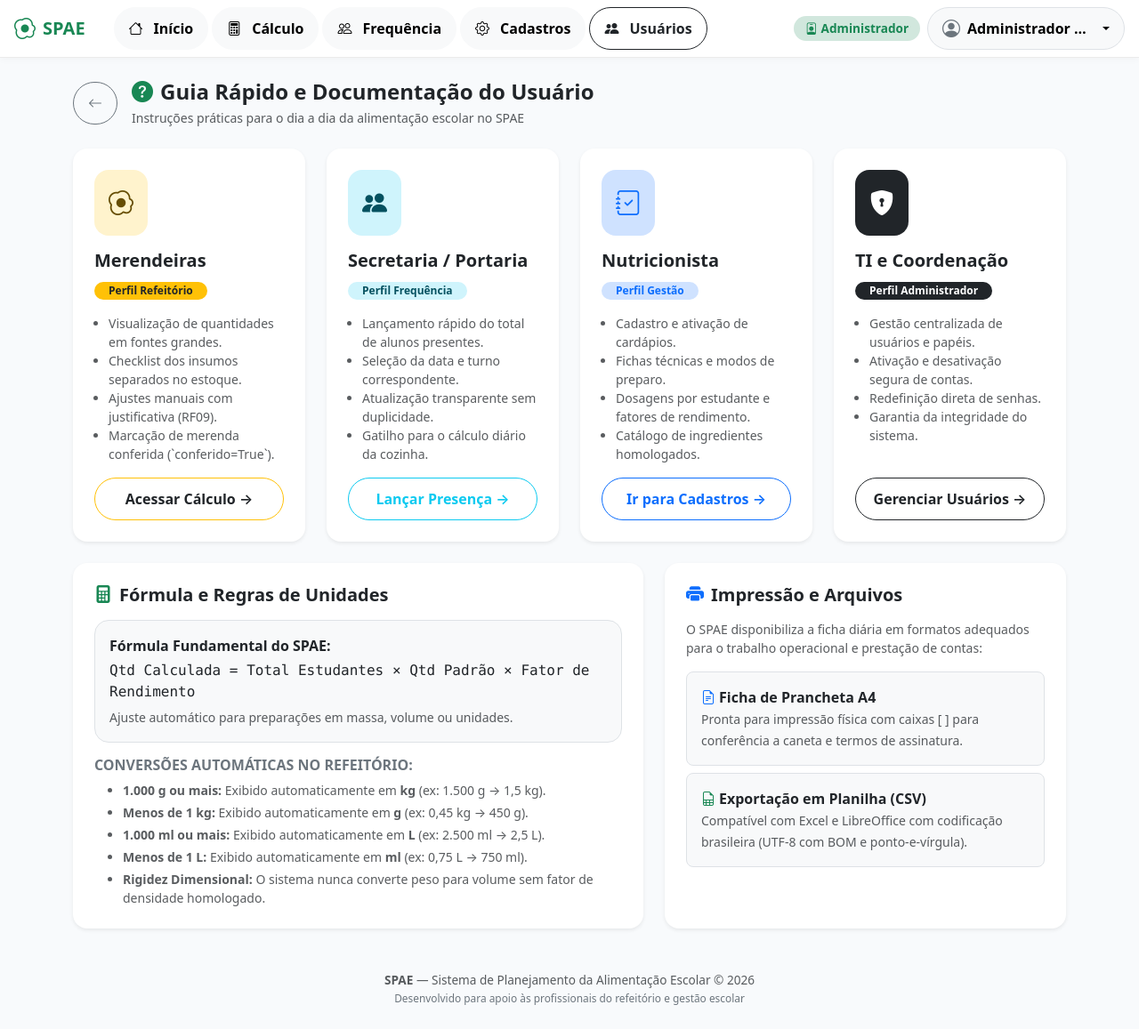
After one commit to isabellawilliams-ops/projeto_integrador_merenda, a Django app: page /ajuda/ in a window 1280 px wide. The commit adds this page. Shown: the whole page at 89% size. Run offline with Django 5.2, Linux system fonts and the light colour scheme; a user stored in the database is signed in.

Commit message:
docs(manual): add user manual and initial view templates for SPAE system

```diff
--- a/merenda/urls.py
+++ b/merenda/urls.py
@@ -6,6 +6,7 @@ urlpatterns = [
     path('', views.home_view, name='home'),
     path('login/', views.SPALoginView.as_view(), name='login'),
     path('logout/', views.logout_view, name='logout'),
+    path('ajuda/', views.ajuda_view, name='ajuda'),
     path('meu-perfil/', views.meu_perfil_view, name='meu_perfil'),
     path('alterar-senha/', views.alterar_senha_view, name='alterar_senha'),
 
--- a/merenda/views.py
+++ b/merenda/views.py
@@ -83,6 +83,12 @@ def logout_view(request):
         messages.info(request, "Sessão encerrada com sucesso.")
         logout(request)
     return redirect('login')
+
+
+@login_required
+def ajuda_view(request):
+    """Exibe o guia rápido interativo e a documentação do usuário no sistema."""
+    return render(request, 'ajuda.html')
 
 
 # ========================================================
--- /dev/null
+++ b/templates/ajuda.html
@@ -0,0 +1,159 @@
+{% extends 'base.html' %}
+{% load static %}
+
+{% block title %}Ajuda e Guia Rápido — SPAE{% endblock %}
+
+{% block content %}
+<div class="container py-4">
+
+    <!-- Header -->
+    <div class="d-flex align-items-center gap-3 mb-4">
+        <a href="{% url 'home' %}" class="btn btn-outline-secondary btn-sm rounded-pill px-3 py-2" title="Voltar ao início">
+            <i class="bi bi-arrow-left"></i>
+        </a>
+        <div>
+            <h1 class="h4 fw-bold text-dark mb-1">
+                <i class="bi bi-question-circle-fill text-success me-2"></i>Guia Rápido e Documentação do Usuário
+            </h1>
+            <p class="text-muted small mb-0">Instruções práticas para o dia a dia da alimentação escolar no SPAE</p>
+        </div>
+    </div>
+
+    <!-- Cards de Perfis -->
+    <div class="row g-4 mb-4">
+        <!-- 1. Refeitório -->
+        <div class="col-12 col-md-6 col-lg-3">
+            <div class="card border-0 shadow-sm rounded-4 h-100 bg-white p-4 d-flex flex-column justify-content-between">
+                <div>
+                    <div class="p-3 bg-warning-subtle text-warning-emphasis rounded-4 fs-3 mb-3 d-inline-block">
+                        <i class="bi bi-egg-fried"></i>
+                    </div>
+                    <h2 class="h5 fw-bold text-dark mb-2">Merendeiras</h2>
+                    <span class="badge bg-warning text-dark rounded-pill px-3 py-1 small mb-3">Perfil Refeitório</span>
+                    <ul class="text-muted small ps-3 mb-3">
+                        <li>Visualização de quantidades em fontes grandes.</li>
+                        <li>Checklist dos insumos separados no estoque.</li>
+                        <li>Ajustes manuais com justificativa (RF09).</li>
+                        <li>Marcação de merenda conferida (`conferido=True`).</li>
+                    </ul>
+                </div>
+                <a href="{% url 'calculo_hoje' %}" class="btn btn-outline-warning text-dark w-100 rounded-pill py-2">
+                    Acessar Cálculo &rarr;
+                </a>
+            </div>
+        </div>
+
+        <!-- 2. Frequência -->
+        <div class="col-12 col-md-6 col-lg-3">
+            <div class="card border-0 shadow-sm rounded-4 h-100 bg-white p-4 d-flex flex-column justify-content-between">
+                <div>
+                    <div class="p-3 bg-info-subtle text-info-emphasis rounded-4 fs-3 mb-3 d-inline-block">
+                        <i class="bi bi-people-fill"></i>
+                    </div>
+                    <h2 class="h5 fw-bold text-dark mb-2">Secretaria / Portaria</h2>
+                    <span class="badge bg-info-subtle text-info-emphasis rounded-pill px-3 py-1 small mb-3">Perfil Frequência</span>
+                    <ul class="text-muted small ps-3 mb-3">
+                        <li>Lançamento rápido do total de alunos presentes.</li>
+                        <li>Seleção da data e turno correspondente.</li>
+                        <li>Atualização transparente sem duplicidade.</li>
+                        <li>Gatilho para o cálculo diário da cozinha.</li>
+                    </ul>
+                </div>
+                <a href="{% url 'frequencia_registrar' %}" class="btn btn-outline-info w-100 rounded-pill py-2">
+                    Lançar Presença &rarr;
+                </a>
+            </div>
+        </div>
+
+        <!-- 3. Gestão -->
+        <div class="col-12 col-md-6 col-lg-3">
+            <div class="card border-0 shadow-sm rounded-4 h-100 bg-white p-4 d-flex flex-column justify-content-between">
+                <div>
+                    <div class="p-3 bg-primary-subtle text-primary rounded-4 fs-3 mb-3 d-inline-block">
+                        <i class="bi bi-journal-check"></i>
+                    </div>
+                    <h2 class="h5 fw-bold text-dark mb-2">Nutricionista</h2>
+                    <span class="badge bg-primary-subtle text-primary rounded-pill px-3 py-1 small mb-3">Perfil Gestão</span>
+                    <ul class="text-muted small ps-3 mb-3">
+                        <li>Cadastro e ativação de cardápios.</li>
+                        <li>Fichas técnicas e modos de preparo.</li>
+                        <li>Dosagens por estudante e fatores de rendimento.</li>
+                        <li>Catálogo de ingredientes homologados.</li>
+                    </ul>
+                </div>
+                <a href="{% url 'cadastros_hub' %}" class="btn btn-outline-primary w-100 rounded-pill py-2">
+                    Ir para Cadastros &rarr;
+                </a>
+            </div>
+        </div>
+
+        <!-- 4. Administrador -->
+        <div class="col-12 col-md-6 col-lg-3">
+            <div class="card border-0 shadow-sm rounded-4 h-100 bg-white p-4 d-flex flex-column justify-content-between">
+                <div>
+                    <div class="p-3 bg-dark text-white rounded-4 fs-3 mb-3 d-inline-block">
+                        <i class="bi bi-shield-lock-fill"></i>
+                    </div>
+                    <h2 class="h5 fw-bold text-dark mb-2">TI e Coordenação</h2>
+                    <span class="badge bg-dark text-white rounded-pill px-3 py-1 small mb-3">Perfil Administrador</span>
+                    <ul class="text-muted small ps-3 mb-3">
+                        <li>Gestão centralizada de usuários e papéis.</li>
+                        <li>Ativação e desativação segura de contas.</li>
+                        <li>Redefinição direta de senhas.</li>
+                        <li>Garantia da integridade do sistema.</li>
+                    </ul>
+                </div>
+                <a href="{% url 'usuario_lista' %}" class="btn btn-outline-dark w-100 rounded-pill py-2">
+                    Gerenciar Usuários &rarr;
+                </a>
+            </div>
+        </div>
+    </div>
+
+    <!-- Bloco de Dúvidas Frequentes e Regras de Conversão -->
+    <div class="row g-4">
+        <div class="col-12 col-lg-7">
+            <div class="card border-0 shadow-sm rounded-4 bg-white p-4">
+                <h2 class="h5 fw-bold text-dark mb-3">
+                    <i class="bi bi-calculator-fill text-success me-2"></i>Fórmula e Regras de Unidades
+                </h2>
+                <div class="p-3 bg-light rounded-4 border mb-3">
+                    <p class="mb-1 text-dark fw-semibold">Fórmula Fundamental do SPAE:</p>
+                    <code class="fs-6 text-dark d-block mb-1">Qtd Calculada = Total Estudantes × Qtd Padrão × Fator de Rendimento</code>
+                    <small class="text-muted">Ajuste automático para preparações em massa, volume ou unidades.</small>
+                </div>
+                <h3 class="h6 fw-bold text-secondary text-uppercase mb-2">Conversões Automáticas no Refeitório:</h3>
+                <ul class="text-muted small mb-0">
+                    <li class="mb-1"><strong>1.000 g ou mais:</strong> Exibido automaticamente em <strong>kg</strong> (ex: 1.500 g &rarr; 1,5 kg).</li>
+                    <li class="mb-1"><strong>Menos de 1 kg:</strong> Exibido automaticamente em <strong>g</strong> (ex: 0,45 kg &rarr; 450 g).</li>
+                    <li class="mb-1"><strong>1.000 ml ou mais:</strong> Exibido automaticamente em <strong>L</strong> (ex: 2.500 ml &rarr; 2,5 L).</li>
+                    <li class="mb-1"><strong>Menos de 1 L:</strong> Exibido automaticamente em <strong>ml</strong> (ex: 0,75 L &rarr; 750 ml).</li>
+                    <li><strong>Rigidez Dimensional:</strong> O sistema nunca converte peso para volume sem fator de densidade homologado.</li>
+                </ul>
+            </div>
+        </div>
+
+        <div class="col-12 col-lg-5">
+            <div class="card border-0 shadow-sm rounded-4 bg-white p-4 h-100">
+                <h2 class="h5 fw-bold text-dark mb-3">
+                    <i class="bi bi-printer-fill text-primary me-2"></i>Impressão e Arquivos
+                </h2>
+                <p class="text-muted small mb-3">
+                    O SPAE disponibiliza a ficha diária em formatos adequados para o trabalho operacional e prestação de contas:
+                </p>
+                <div class="d-flex flex-column gap-2">
+                    <div class="p-3 border rounded-3 bg-light">
+                        <strong class="d-block text-dark"><i class="bi bi-file-earmark-text me-1 text-primary"></i>Ficha de Prancheta A4</strong>
+                        <small class="text-muted">Pronta para impressão física com caixas [ ] para conferência a caneta e termos de assinatura.</small>
+                    </div>
+                    <div class="p-3 border rounded-3 bg-light">
+                        <strong class="d-block text-dark"><i class="bi bi-file-earmark-spreadsheet me-1 text-success"></i>Exportação em Planilha (CSV)</strong>
+                        <small class="text-muted">Compatível com Excel e LibreOffice com codificação brasileira (UTF-8 com BOM e ponto-e-vírgula).</small>
+                    </div>
+                </div>
+            </div>
+        </div>
+    </div>
+
+</div>
+{% endblock %}
--- a/templates/base.html
+++ b/templates/base.html
@@ -74,6 +74,11 @@
                                 <i class="bi bi-key me-2 text-warning-emphasis"></i>Alterar Senha
                             </a>
                         </li>
+                        <li>
+                            <a class="dropdown-item rounded-3 py-2" href="{% url 'ajuda' %}">
+                                <i class="bi bi-question-circle me-2 text-success"></i>Ajuda e Manual
+                            </a>
+                        </li>
                         {% if user.is_superuser or user.perfil == 'admin' %}
                         <li><hr class="dropdown-divider"></li>
                         <li>
```
Also changed, not shown: MANUAL_DO_USUARIO.md (added, +205 -0 lines), merenda/tests.py (+8 -0 lines).
